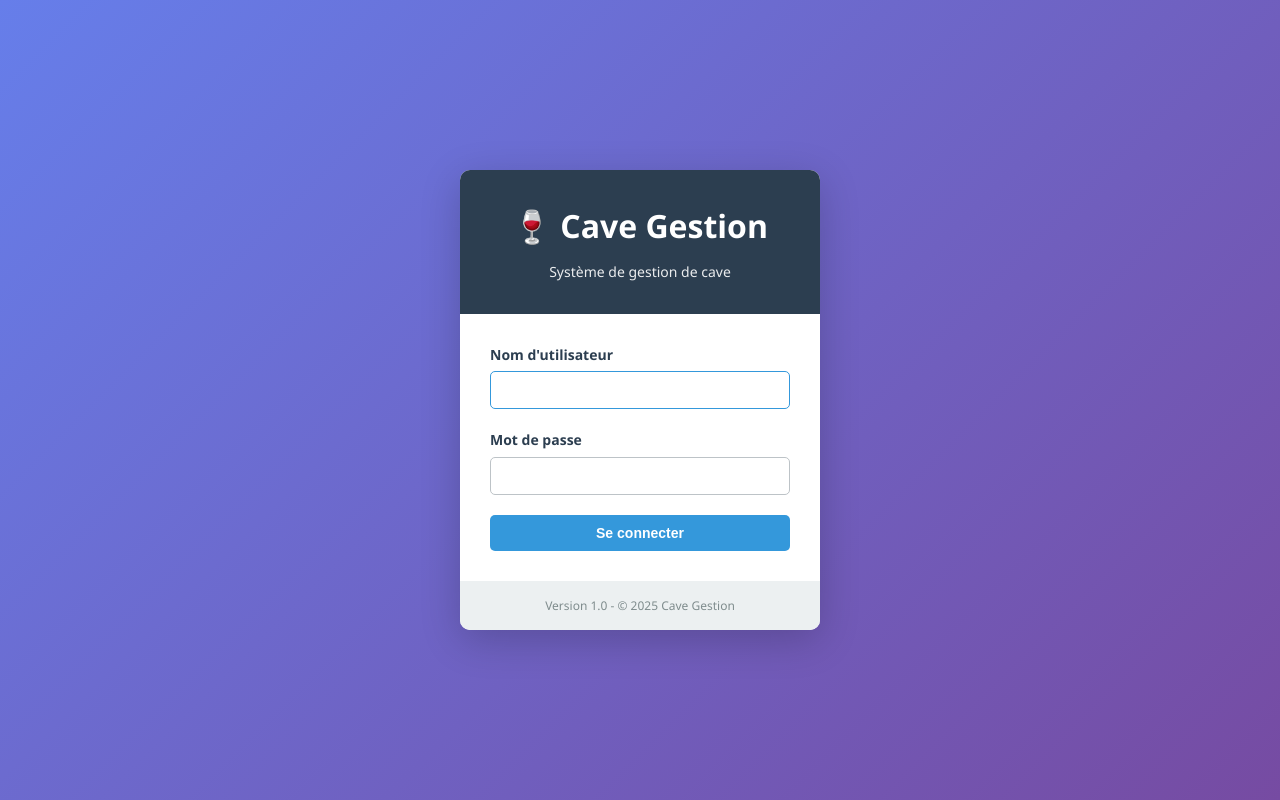
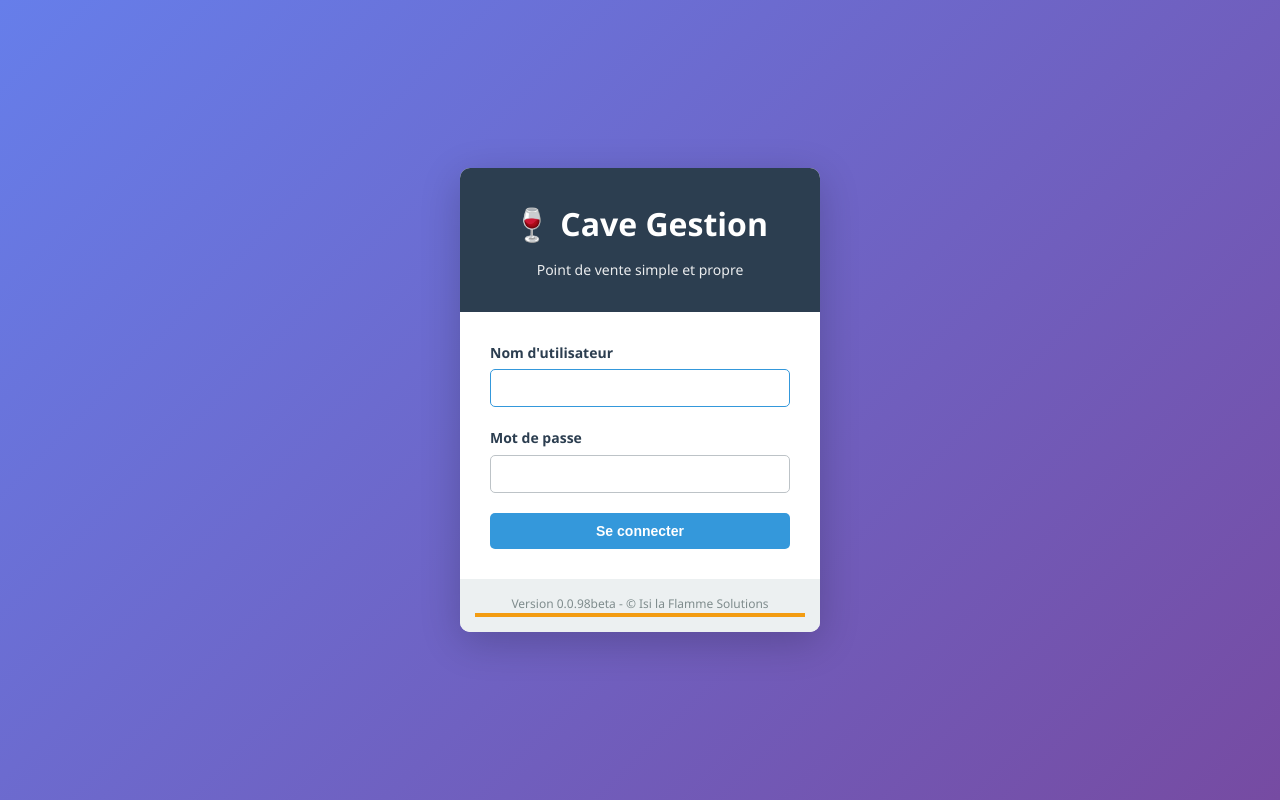
Before and after one commit to ScrApErxeb/Gestion-CAVE, a Flask app: page /login in a window 1280 px wide. Run offline with Flask 3, Linux system fonts and the light colour scheme.

Commit message:
fix mineure

```diff
--- a/app.py
+++ b/app.py
@@ -92,7 +92,7 @@ def login():
 
         if user and user.check_password(password):
             login_user(user)
-            flash(f'Bienvenue {user.nom_complet or user.username}!', 'success')
+            # flash(f'Bienvenue {user.nom_complet or user.username}!', 'success')
             return redirect(url_for('home'))
         else:
             flash('Identifiants incorrects', 'error')
--- a/models.py
+++ b/models.py
@@ -100,8 +100,6 @@ class Produit(db.Model):
     @property
     def stock_critique(self):
         return self.stock <= self.stock_alerte
-
-
 
 class Abonne(db.Model):
     """Abonnés de la cave"""
--- a/static/style.css
+++ b/static/style.css
@@ -365,6 +365,10 @@ body {
     border-bottom: 4px solid var(--warning-color);
 
 }
+.Version {
+    border-bottom: 4px solid var(--warning-color);
+
+}
 
 /* ===== SECTIONS DASHBOARD ===== */
 .dashboard-section {
--- a/templates/dashboard.html
+++ b/templates/dashboard.html
@@ -26,7 +26,7 @@
             <div class="stat-icon">👥</div>
             <div class="stat-content">
                 <div class="stat-value">{{ stats.total_abonnes }}</div>
-                <div class="stat-label">Abonnés actifs</div>
+                <div class="stat-label">Abonnés réguliers</div>
             </div>
         </div>
 
--- a/templates/factures.html
+++ b/templates/factures.html
@@ -57,9 +57,9 @@
                 <div id="consommationsSection" style="display:none;">
                     <h4>Consommations non facturées</h4>
                     <div id="consommationsList"></div>
-                    <div class="total-selected">
+                    <!-- <div class="total-selected">
                         <strong>Total sélectionné: <span id="totalFacture">0</span> FCFA</strong>
-                    </div>
+                    </div> -->
                 </div>
                 <div class="form-group">
                     <label for="dateEcheance">Date d'échéance</label>
--- a/templates/home.html
+++ b/templates/home.html
@@ -14,7 +14,7 @@
                 <h1>🍷 Cave Gestion</h1>
             </div>
             <div class="header-right">
-                <span class="user-info">👤 {{ user.nom_complet or user.username }}</span>
+                <span class="user-info">👤 {{ user.username }}</span>
                 <span class="user-role">({{ user.role }})</span>
                 <a href="{{ url_for('logout') }}" class="btn btn-secondary btn-sm">Déconnexion</a>
             </div>
--- a/templates/login.html
+++ b/templates/login.html
@@ -11,7 +11,7 @@
         <div class="login-box">
             <div class="login-header">
                 <h1>🍷 Cave Gestion</h1>
-                <p>Système de gestion de cave</p>
+                <p>Point de vente simple et propre</p>
             </div>
 
             {% with messages = get_flashed_messages(with_categories=true) %}
@@ -39,7 +39,7 @@
             </form>
 
             <div class="login-footer">
-                <p>Version 1.0 - © 2025 Cave Gestion</p>
+                <p class="Version">Version 0.0.98beta - © Isi la Flamme Solutions</p>
             </div>
         </div>
     </div>
```
Also changed, not shown: 1 other file.
